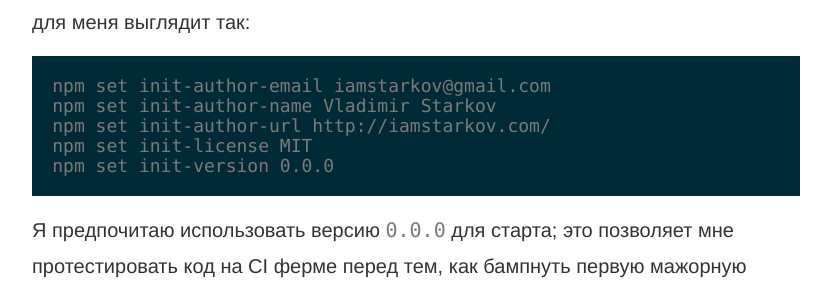
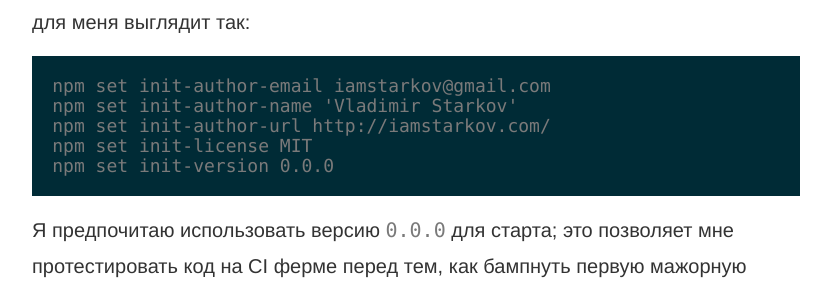
Before and after one commit to vislogurov/csssr.github.io, a Jekyll site: the page built from _posts/2015-04-21-npm-init.md, in a window 1280 px wide. Shown: the part 1236-1524 px from the top of the page, without its empty margins (224-1055 px from the left). Built offline with Jekyll 4.4.1, drawn with Linux system fonts in a browser that asks for light colours; Markdown is read by kramdown in place of the engine named in the settings.

````diff
--- a/_posts/2015-04-21-npm-init.md
+++ b/_posts/2015-04-21-npm-init.md
@@ -28,7 +28,7 @@ date:       2015-04-27 02:30:00
 
 ```
 npm set init-author-email iamstarkov@gmail.com
-npm set init-author-name Vladimir Starkov
+npm set init-author-name 'Vladimir Starkov'
 npm set init-author-url http://iamstarkov.com/
 npm set init-license MIT
 npm set init-version 0.0.0
````
